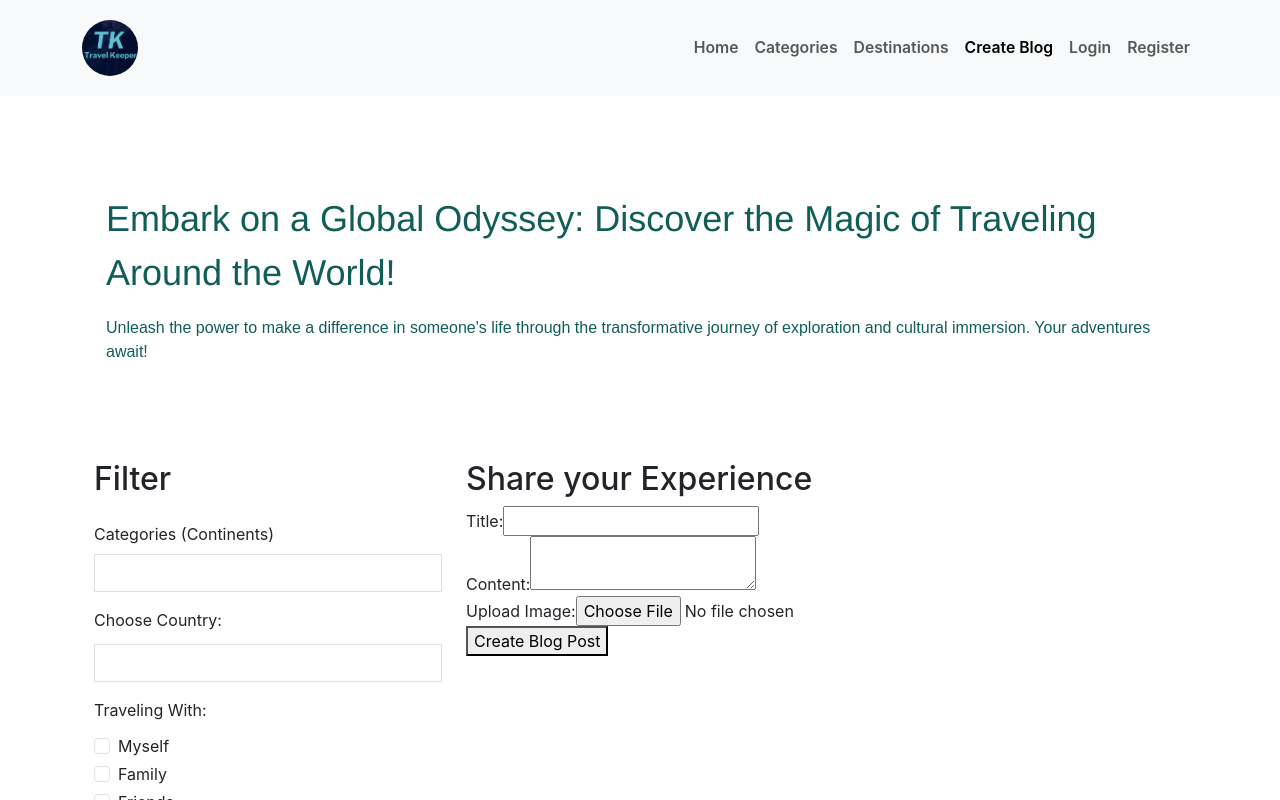
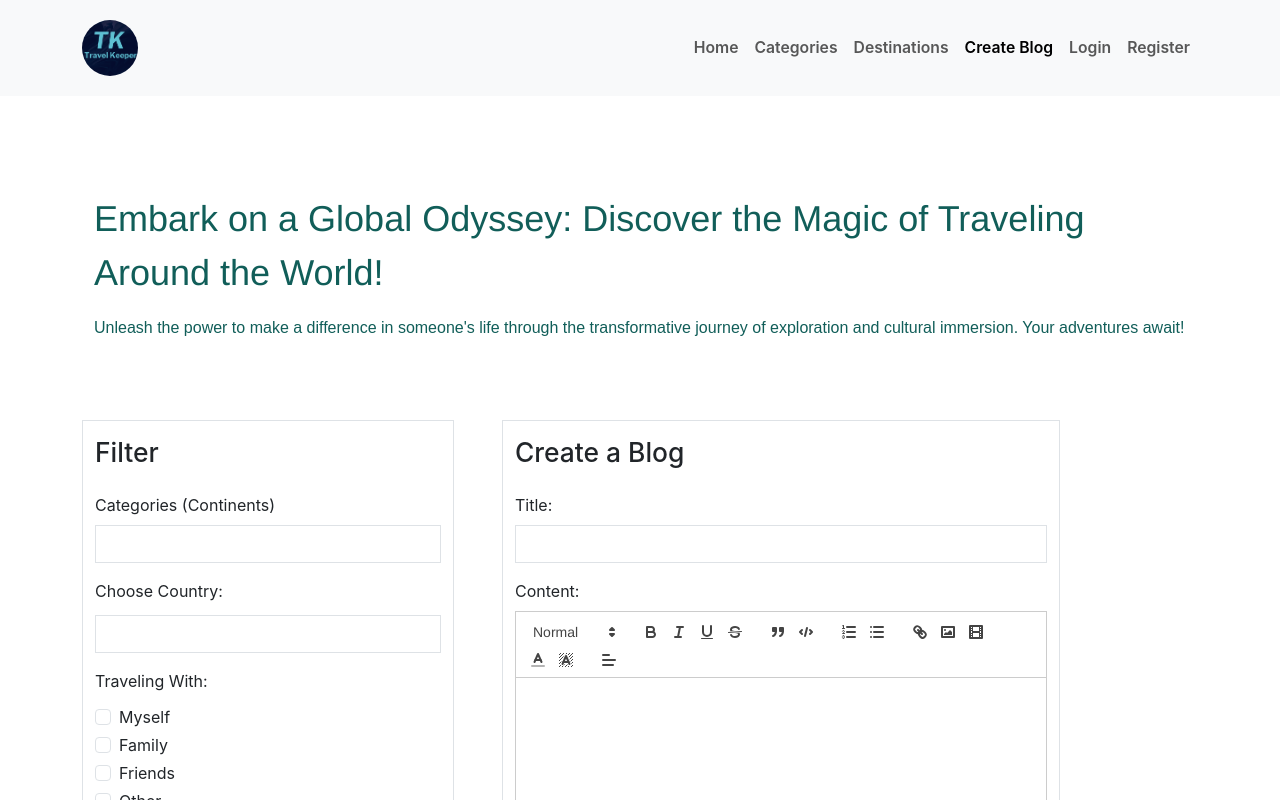
Before and after one commit to Nkululeko1999/blog-site, a React (Create React App) app in the folder frontend/: page /create-blog in a window 1280 px wide. Shown: the top 800 px of the page. Built offline with nearby package versions, Linux system fonts and the light colour scheme.

Commit message:
create blog page, change .css to .scss

```diff
--- a/frontend/package.json
+++ b/frontend/package.json
@@ -9,6 +9,7 @@
     "@testing-library/user-event": "^13.5.0",
     "react": "^18.2.0",
     "react-dom": "^18.2.0",
+    "react-quill": "^2.0.0",
     "react-router-dom": "^6.21.1",
     "react-scripts": "5.0.1",
     "sass": "^1.69.5",
--- a/frontend/src/App.js
+++ b/frontend/src/App.js
@@ -1,4 +1,4 @@
-import './App.css';
+import './App.scss';
 import { BrowserRouter , Routes, Route } from 'react-router-dom';
 import Footer from './components/footer/Footer.js';
 import Header from './components/header/Header.js';
--- a/frontend/src/components/blog-form/BlogForm.js
+++ b/frontend/src/components/blog-form/BlogForm.js
@@ -1,4 +1,6 @@
 import React, { useState } from 'react';
+import ReactQuill from 'react-quill';
+import 'react-quill/dist/quill.snow.css';
 
 const BlogForm = () => {
   const [title, setTitle] = useState('');
@@ -9,9 +11,6 @@ const BlogForm = () => {
     setTitle(event.target.value);
   };
 
-  const handleContentChange = (event) => {
-    setContent(event.target.value);
-  };
 
   const handleImageChange = (event) => {
     // Assuming you want to handle image uploads
@@ -34,24 +33,48 @@ const BlogForm = () => {
     setImage(null);
   };
 
+  const modules = {
+    toolbar: [
+      [{ 'header': [1, 2, false] }],
+      ['bold', 'italic', 'underline', 'strike'],
+      ['blockquote', 'code-block'],
+      [{ 'list': 'ordered' }, { 'list': 'bullet' }],
+      ['link', 'image', 'video'],
+      [{ 'color': [] }, { 'background': [] }],
+      [{ 'align': [] }],
+    ],
+  };
+
+  const formats = [
+    'header', 'bold', 'italic', 'underline', 'strike',
+    'blockquote', 'code-block', 'list', 'bullet', 'link', 'image', 'video',
+    'color', 'background', 'align'
+  ];
+
   return (
-    <form onSubmit={handleSubmit}>
-      <div>
-        <label>Title:</label>
-        <input type="text" value={title} onChange={handleTitleChange} />
-      </div>
-      <div>
-        <label>Content:</label>
-        <textarea value={content} onChange={handleContentChange} />
-      </div>
-      <div>
-        <label>Upload Image:</label>
-        <input type="file" accept="image/*" onChange={handleImageChange} />
-      </div>
-      <div>
-        <button type="submit">Create Blog Post</button>
-      </div>
-    </form>
+    <form onSubmit={handleSubmit} className="mt-4">
+    <div className="mb-3">
+      <label htmlFor="title" className="form-label">Title:</label>
+      <input type="text" className="form-control" id="title" value={title} onChange={handleTitleChange} />
+    </div>
+    <div className="mb-4">
+      <label htmlFor="content" className="form-label">Content:</label>
+      <ReactQuill
+        value={content}
+        onChange={setContent}
+        modules={modules}
+        formats={formats}
+        style={{ height: '250px' }}
+      />
+    </div>
+    <div className="mb-3">
+      <label htmlFor="image" className="form-label mt-5">Upload Image:</label>
+      <input type="file" className="form-control" id="image" accept="image/*" onChange={handleImageChange} />
+    </div>
+    <div>
+      <button type="submit" className="btn btn-primary">Create Blog Post</button>
+    </div>
+  </form>
   );
 };
 
--- a/frontend/src/components/welcome/Welcome.scss
+++ b/frontend/src/components/welcome/Welcome.scss
@@ -4,6 +4,9 @@ $base-color: #115e59;
     .row {
         margin: 2.5rem 0;
         .welcome-box {
+            padding-left: 0;
+            padding-right: 0;
+
             h1, p {
                 color: $base-color;
                 line-height: 1.5;
@@ -16,6 +19,10 @@ $base-color: #115e59;
                 font-weight: 400;
                 font-size: 2.25rem;
             }
+
+            p{
+                margin-bottom: 0;
+            }
         }
     }
 }
--- a/frontend/src/index.js
+++ b/frontend/src/index.js
@@ -1,6 +1,6 @@
 import React from 'react';
 import ReactDOM from 'react-dom/client';
-import './index.css';
+import './index.scss';
 import App from './App.js';
 
 const root = ReactDOM.createRoot(document.getElementById('root'));
--- a/frontend/src/index.css
+++ b/frontend/src/index.scss
@@ -11,3 +11,12 @@ code {
   font-family: source-code-pro, Menlo, Monaco, Consolas, 'Courier New',
     monospace;
 }
+
+
+h2 {
+  font-size: 1.65rem;
+}
+
+input.form-control, .btn, textarea.form-control {
+  border-radius: 0;
+}
--- a/frontend/src/pages/create-blog/CreateBlogPost.js
+++ b/frontend/src/pages/create-blog/CreateBlogPost.js
@@ -1,24 +1,42 @@
 import React from 'react';
+import { useState, useEffect } from 'react';
 import BlogForm from "../../components/blog-form/BlogForm.js";
 import Welcome from '../../components/welcome/Welcome.js';
 import Filter from '../../components/filter/Filter.js';
+import './CreateBlogPost.scss';
 
 export default function CreateBlogPost() {
+  const [isWideScreen, setIsWideScreen] = useState(window.innerWidth >= 992);
+
+  const handleResize = () => {
+    setIsWideScreen(window.innerWidth >= 768);
+  };
+
+  useEffect(() => {
+    // Add event listener to window resize
+    window.addEventListener('resize', handleResize);
+
+    // Remove event listener on component unmount
+    return () => {
+      window.removeEventListener('resize', handleResize);
+    };
+  }, []);
+
   return (
     <div className='container'>
       <div className='row'>
         <Welcome />
       </div>
-      <div className='row'>
-        <div className='col-md-4'>
+      <div className='row create-blog-container'>
+        <div className={`col-md-4 filter-card ${isWideScreen ? 'border py-3' : ''}`}>
           <div className='filter-header'>
             <h2>Filter</h2>
             <Filter />
           </div>
         </div>
-        <div className='col-md-8'>
+        <div className={`col-md-6 create-blog-card ${isWideScreen ? 'mx-5 py-3 border' : 'mt-4'}`}>
           <div className='create-blog-header'>
-            <h2>Share your Experience</h2>
+            <h2>Create a Blog</h2>
           </div>
           <BlogForm />
         </div>
--- a/frontend/src/pages/create-blog/CreateBlogPost.scss
+++ b/frontend/src/pages/create-blog/CreateBlogPost.scss
@@ -1,5 +1,5 @@
 .container {
-    .row {
-        margin-top: 3rem;
+    .create-blog-container {
+        margin-bottom: 6rem;
     }
 }
```
Also changed, not shown: frontend/src/App.css (deleted), frontend/src/App.scss (added), 1 other file (tests, documents, lock files or other folders).
